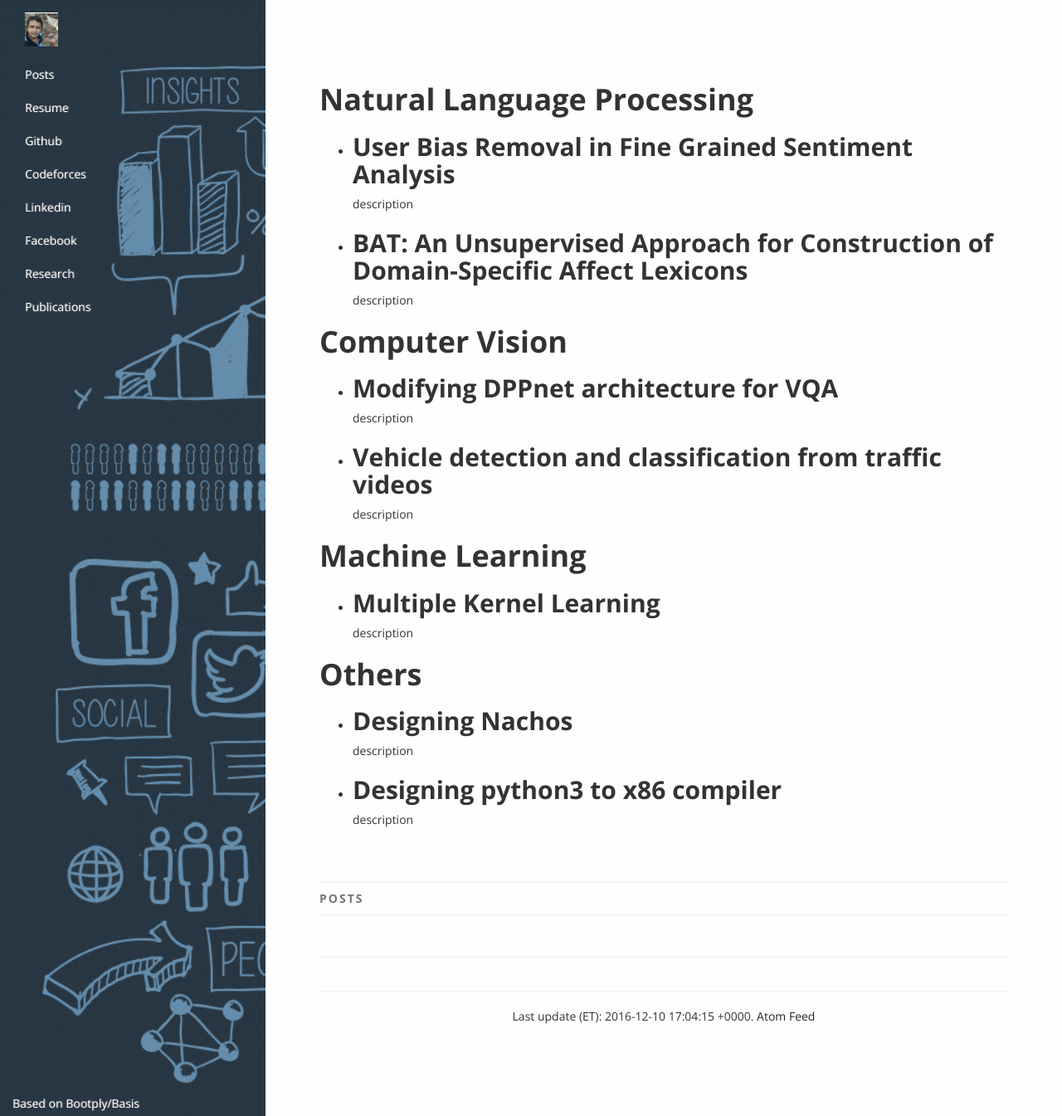
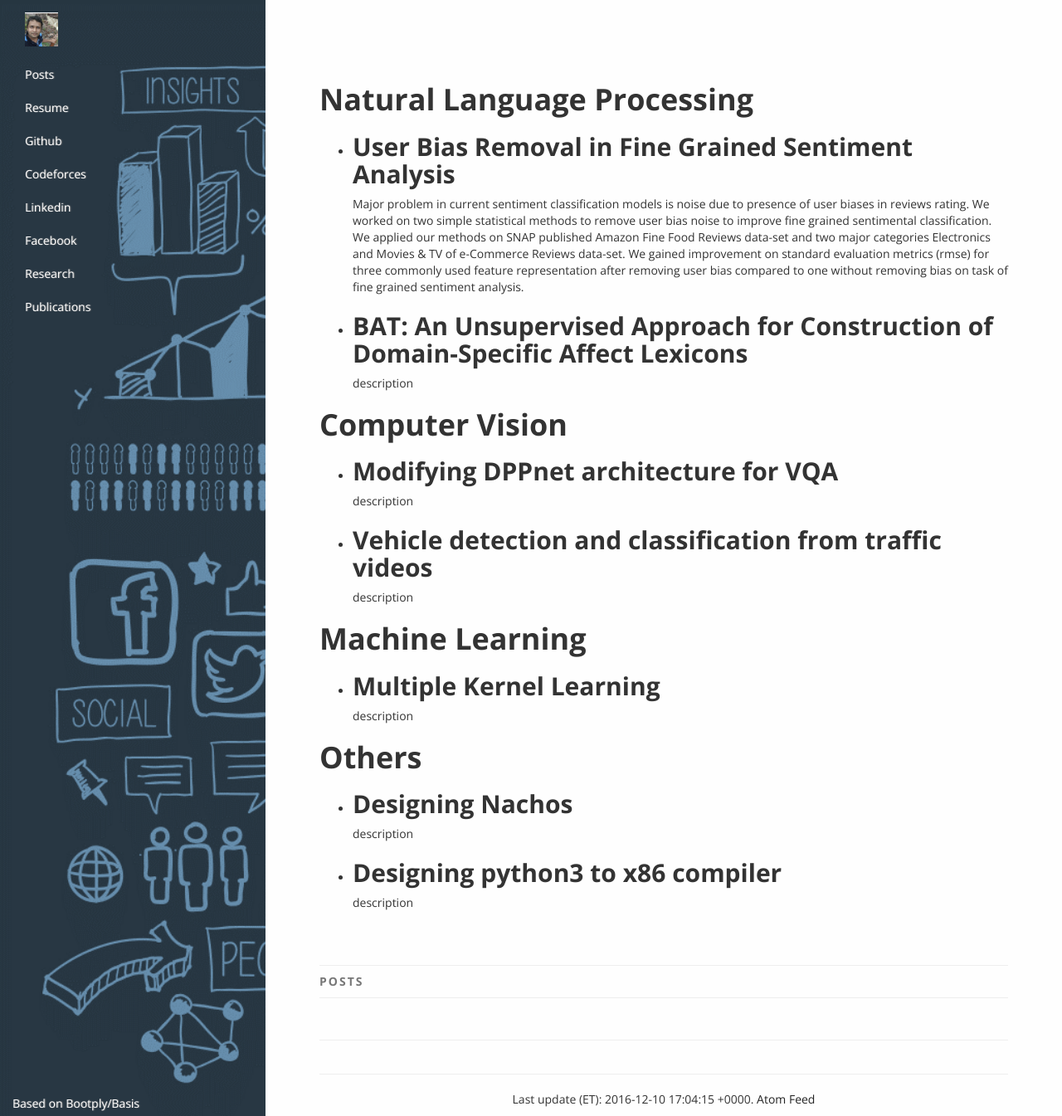
Before and after one commit to vgupta123/warahul.github.io, a Jekyll site: the page built from research.html, in a window 1280 px wide. Shown: the whole page at 83% size. Built offline with Jekyll 4.4.1, drawn with Linux system fonts in a browser that asks for light colours; nearby versions of some CDN libraries.

Commit message:
Update _config.yml

```diff
--- a/_config.yml
+++ b/_config.yml
@@ -27,7 +27,11 @@ research:
       - name: User Bias Removal in Fine Grained Sentiment Analysis
         # url: http://jmlr.org/papers/v14/tulabandhula13a.html
         text: |
-         description
+         Major problem in current sentiment classification models is noise due to presence of user biases in reviews rating. We worked on two simple statistical methods to remove user bias noise to improve fine grained sentimental classification. We applied our methods on SNAP published Amazon Fine Food Reviews data-set and two major categories Electronics and Movies & TV of e-Commerce Reviews data-set. We gained improvement on standard evaluation metrics (rmse) for three commonly used feature representation after removing user bias compared to one without removing bias on task of fine grained sentiment analysis.
+
+
+
+
       - name: "BAT: An Unsupervised Approach for Construction of Domain-Specific Affect Lexicons"
         # url: http://jmlr.org/papers/v14/tulabandhula13a.html
         text: |
```
